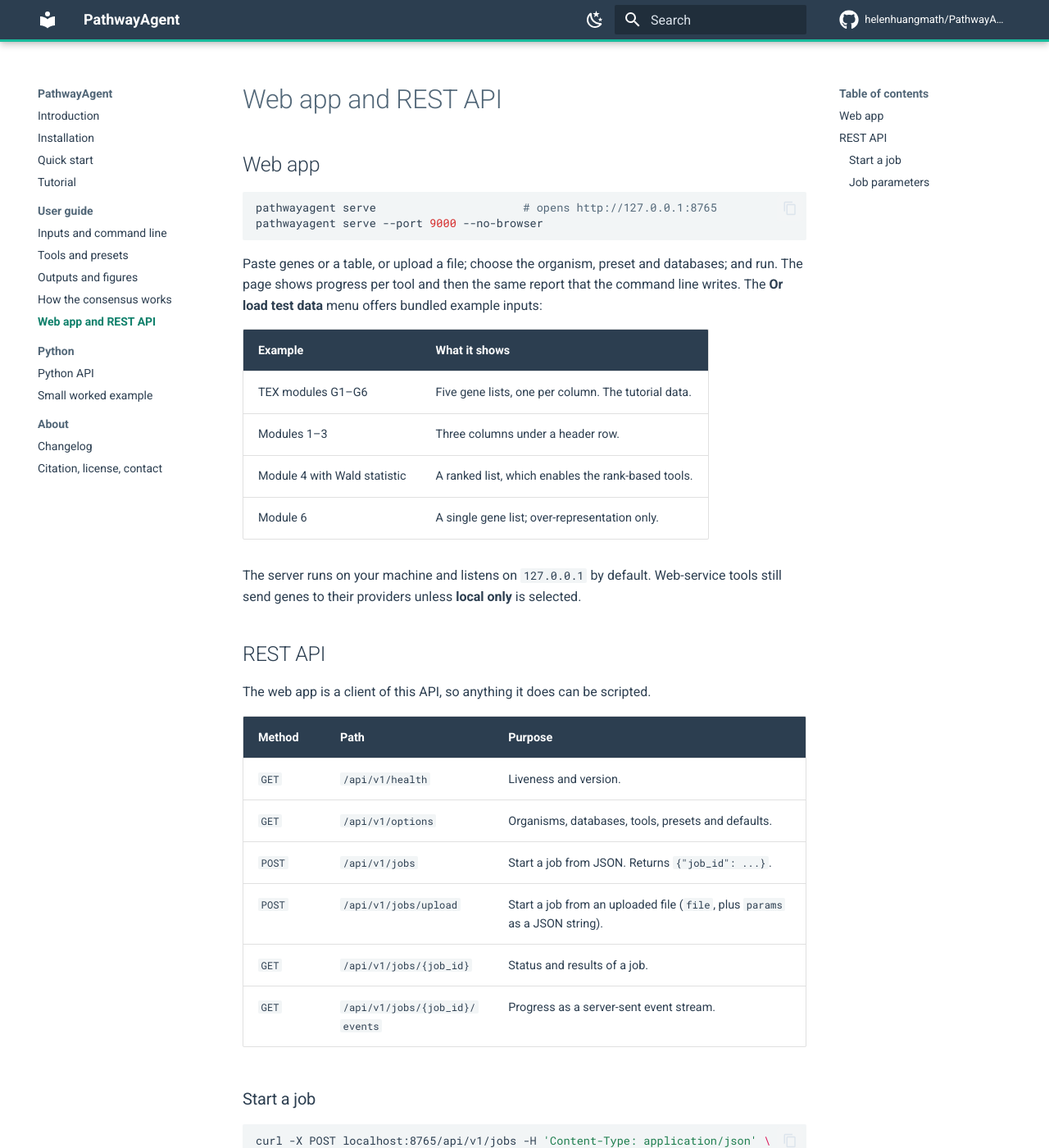
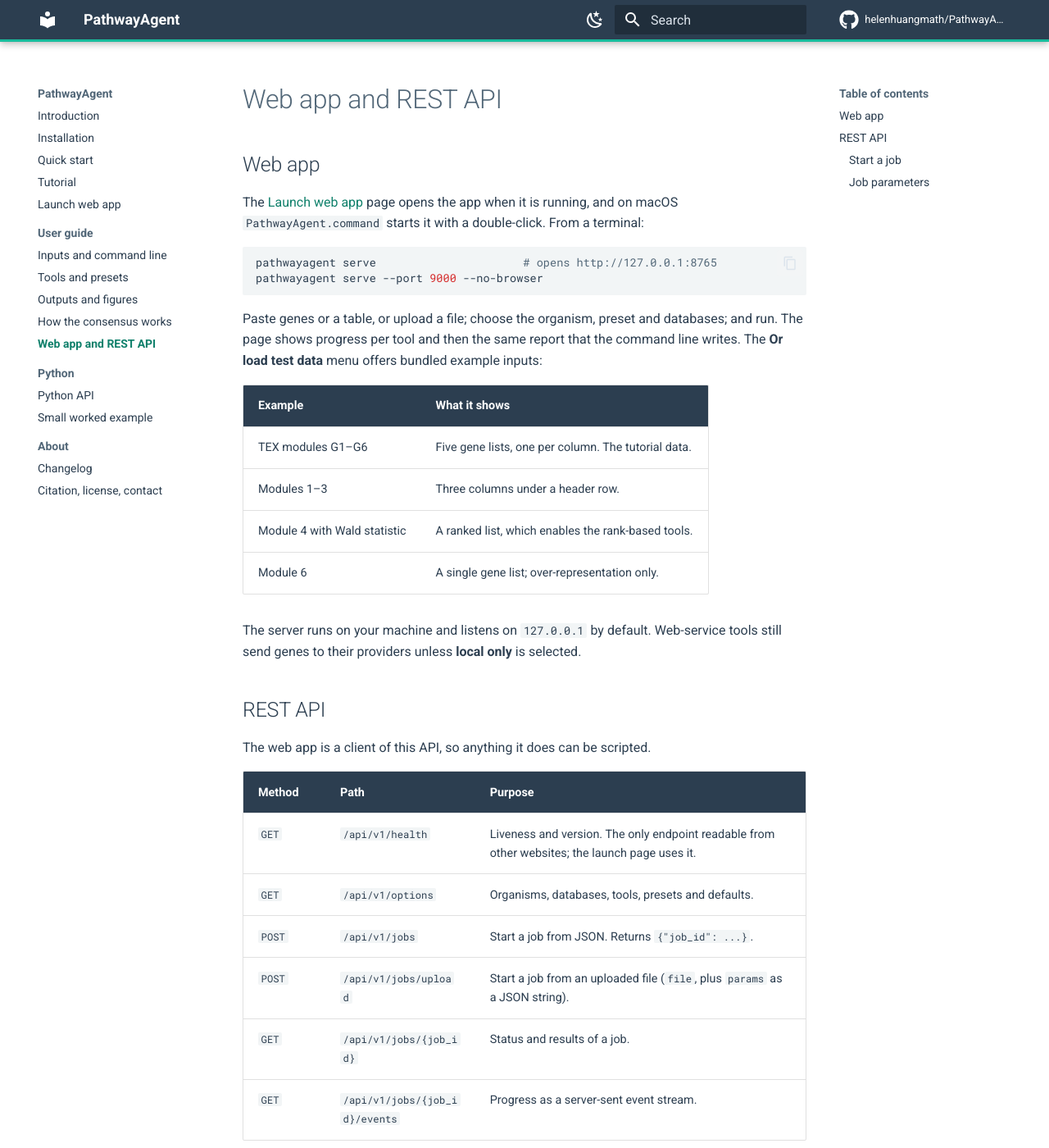
Before and after one commit to helenhuangmath/PathwayAgent, an MkDocs documentation site: the page built from docs/webapp.md, in a window 1280 px wide and 1400 px high. Shown: the whole window at 82% size. Built offline with MkDocs 1.6.1 and Material for MkDocs 9.7.7, drawn with Linux system fonts in a browser that asks for light colours; comment, search, counter and statistics services are not loaded.

Commit message:
Update README and add local web app launch page

````diff
--- a/docs/stylesheets/extra.css
+++ b/docs/stylesheets/extra.css
@@ -105,3 +105,15 @@
 
 /* Two figures side by side in a table: let the columns share the width. */
 .md-typeset table:not([class]) td img { margin: 0; }
+
+/* Launch page: status line above the buttons. */
+.pa-launch { margin: 1.2em 0 1.6em; }
+.pa-status {
+  padding: 0.6em 0.9em;
+  border-left: 4px solid var(--md-default-fg-color--lighter);
+  background: var(--md-code-bg-color);
+  border-radius: 2px;
+}
+.pa-status.pa-up { border-left-color: #2e8b57; }
+.pa-status.pa-down { border-left-color: #c77c11; }
+.pa-launch button.md-button { cursor: pointer; font-family: inherit; }
--- a/docs/webapp.md
+++ b/docs/webapp.md
@@ -1,6 +1,9 @@
 # Web app and REST API
 
 ## Web app
+
+The [Launch web app](launch.md) page opens the app when it is running, and on macOS
+`PathwayAgent.command` starts it with a double-click. From a terminal:
 
 ```bash
 pathwayagent serve                      # opens http://127.0.0.1:8765
@@ -27,7 +30,7 @@ The web app is a client of this API, so anything it does can be scripted.
 
 | Method | Path | Purpose |
 |---|---|---|
-| `GET` | `/api/v1/health` | Liveness and version. |
+| `GET` | `/api/v1/health` | Liveness and version. The only endpoint readable from other websites; the launch page uses it. |
 | `GET` | `/api/v1/options` | Organisms, databases, tools, presets and defaults. |
 | `POST` | `/api/v1/jobs` | Start a job from JSON. Returns `{"job_id": ...}`. |
 | `POST` | `/api/v1/jobs/upload` | Start a job from an uploaded file (`file`, plus `params` as a JSON string). |
--- a/mkdocs.yml
+++ b/mkdocs.yml
@@ -45,6 +45,7 @@ nav:
   - Installation: INSTALL.md
   - Quick start: quickstart.md
   - Tutorial: tutorial.md
+  - Launch web app: launch.md
   - User guide:
       - Inputs and command line: usage.md
       - Tools and presets: tools.md
@@ -74,6 +75,8 @@ markdown_extensions:
       anchor_linenums: true
   - pymdownx.superfences
   - pymdownx.details
+  - pymdownx.tabbed:
+      alternate_style: true
 
 extra_css:
   - stylesheets/extra.css
````
Also changed, not shown: CHANGELOG.md (+3 -0 lines), README.md (+13 -8 lines), docs/index.md (+1 -0 lines), docs/launch.md (added, +93 -0 lines), 3 other files.
